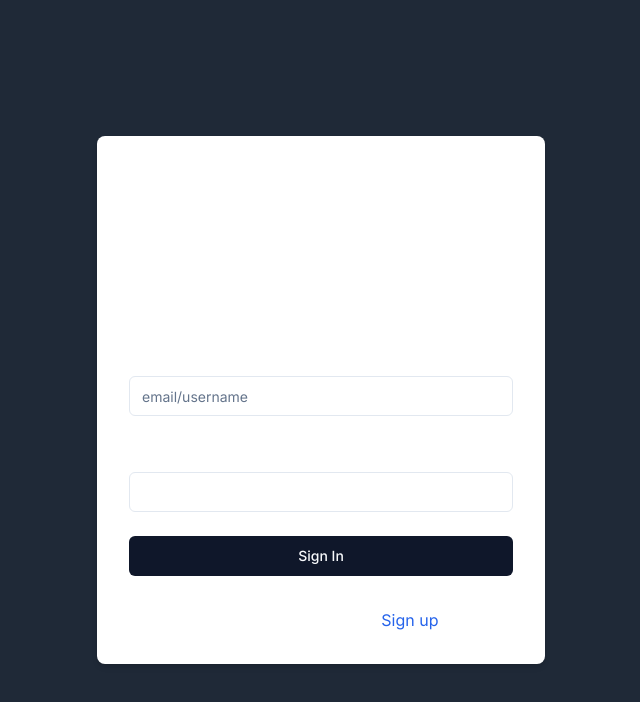
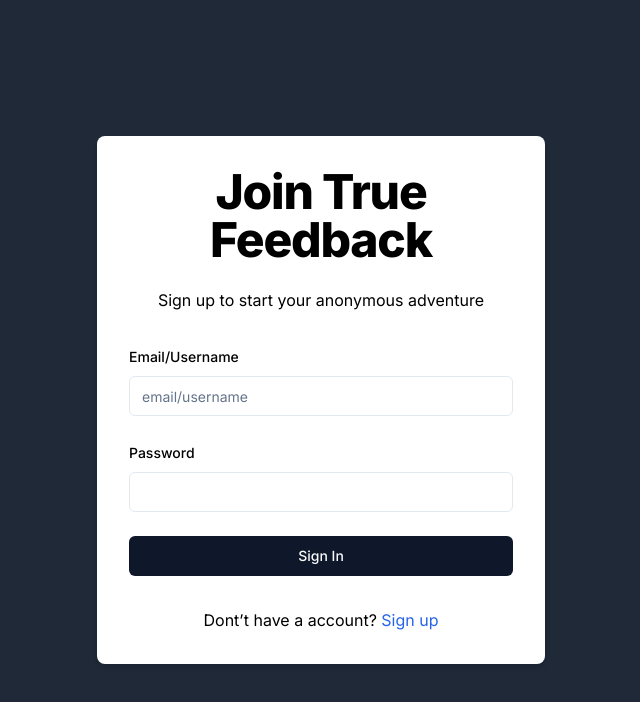
Before and after one commit to UmairRaaz/mystery-message, a Next.js app: page /sign-in in a window 1280 px wide. Shown: the top 702 px of the page, without its empty margins (319-959 px from the left). Built offline with nearby package versions, Linux system fonts and the light colour scheme.

Commit message:
fix some layout

```diff
--- a/src/app/(auth)/layout.tsx
+++ b/src/app/(auth)/layout.tsx
@@ -1,16 +1,12 @@
 export const metadata = {
-  title: 'Next.js',
-  description: 'Generated by Next.js',
-}
+  title: "Next.js",
+  description: "Generated by Next.js",
+};
 
 export default function RootLayout({
   children,
 }: {
-  children: React.ReactNode
+  children: React.ReactNode;
 }) {
-  return (
-    <html lang="en">
-      <body>{children}</body>
-    </html>
-  )
+  return <div className="text-black">{children}</div>;
 }
--- a/src/app/(auth)/sign-in/page.tsx
+++ b/src/app/(auth)/sign-in/page.tsx
@@ -47,7 +47,7 @@ export default function SignInForm() {
       });
     }
     if(result?.url){
-      router.push("/")
+      router.replace("/dashboard")
     }
 
   };
--- a/src/app/layout.tsx
+++ b/src/app/layout.tsx
@@ -6,8 +6,8 @@ import { Toaster } from "@/components/ui/toaster"
 const inter = Inter({ subsets: ["latin"] });
 
 export const metadata: Metadata = {
-  title: "Create Next App",
-  description: "Generated by create next app",
+  title: "Mystery-Message App",
+  description: "Developed By : Umair",
 };
 
 export default function RootLayout({
```
